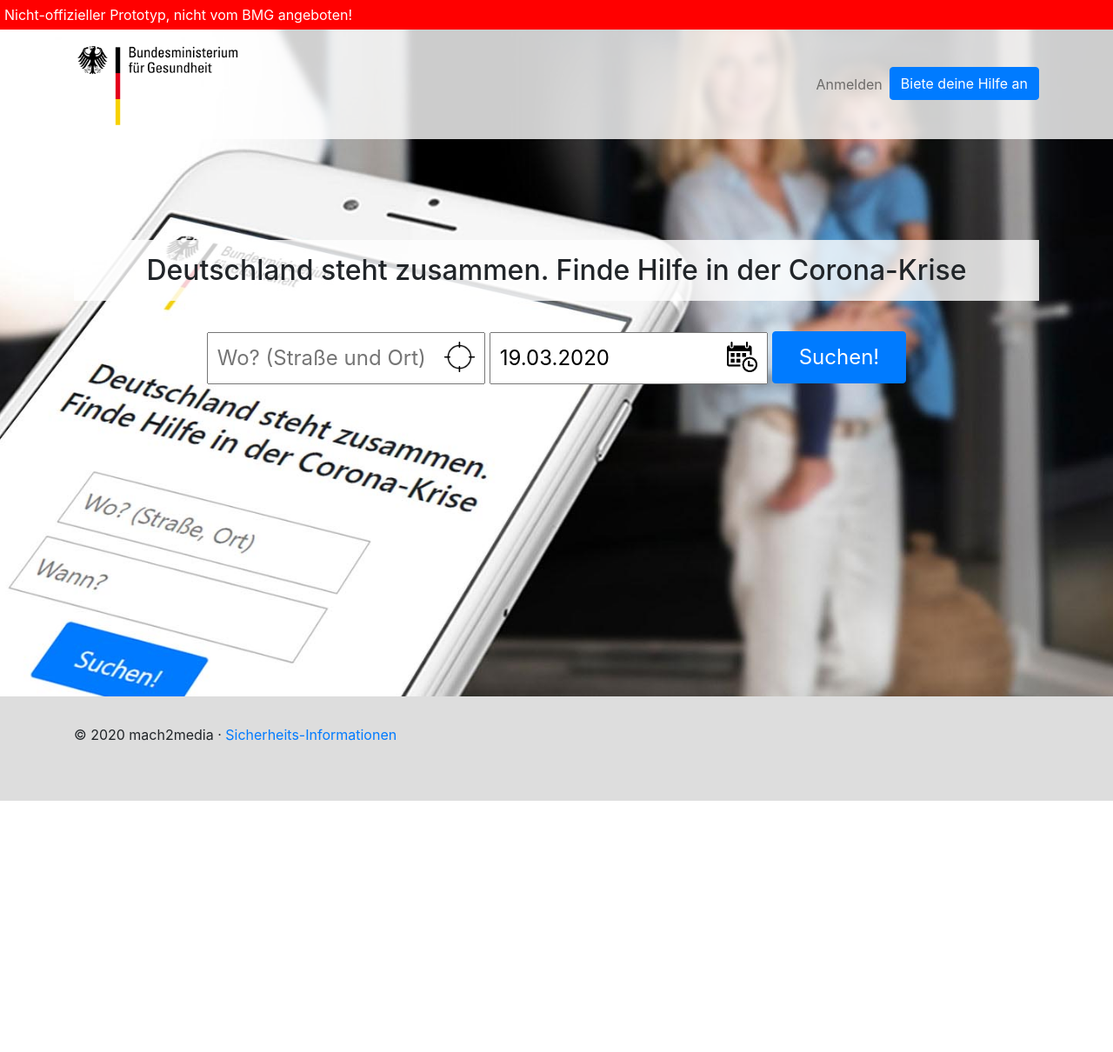
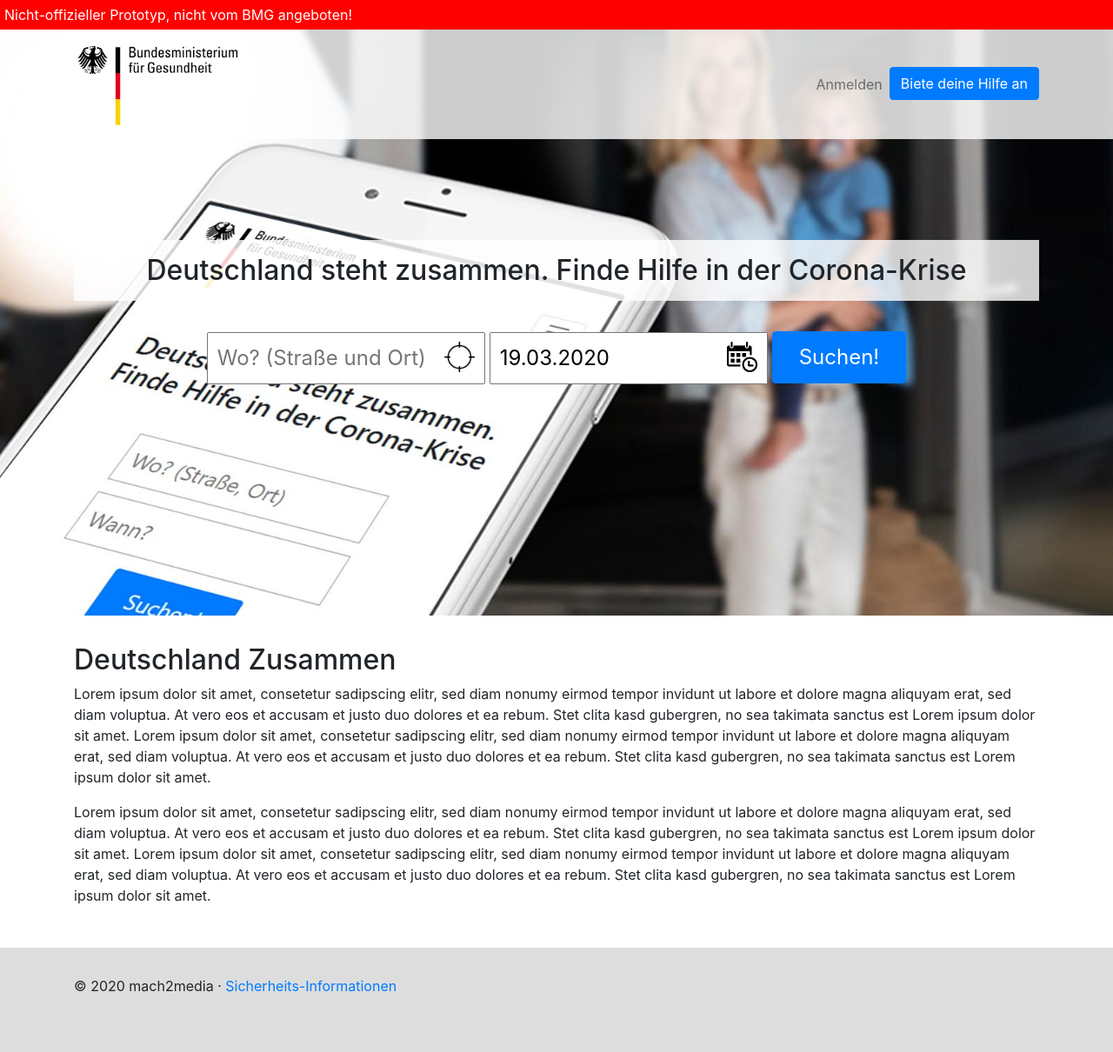
Before and after one commit to jlauinger/deutschland-zusammen, a Django app: page / in a window 1280 px wide. Shown: the whole page at 87% size. Before the commit the page ends 921 px from the top, so only its background shows below. Run offline with Django 3.2, Linux system fonts and the light colour scheme; some libraries are stand-ins or nearby versions.

Commit message:
introduce content below slideshow fold on search page

```diff
--- a/corona/offers/static/offers/styles.css
+++ b/corona/offers/static/offers/styles.css
@@ -16,10 +16,6 @@ footer {
     margin-top: 1rem;
     background-color: #ddd;
 }
-body.bg-image footer {
-    position: absolute;
-    bottom: -120px;
-}
 
 .navbar {
     width: 100%;
@@ -30,11 +26,19 @@ body {
     position: relative;
 }
 
-body.bg-image {
+.bg-image {
+    min-height: 100%;
+    margin-top: -126px;
+    padding-top: 126px;
+    padding-bottom: 2rem;
     background-image: url('images/bild-1.jpg');
     background-position: center;
     background-repeat: no-repeat;
     background-size: cover;
+}
+
+.content-below-fold {
+    padding: 2rem 0 1rem 0;
 }
 
 .navbar-light {
--- a/corona/offers/templates/offers/home.html
+++ b/corona/offers/templates/offers/home.html
@@ -2,9 +2,8 @@
 {% load bootstrap4 %}
 {% load static %}
 
-{% block bodyclass %}bg-image{% endblock %}
-
 {% block content %}
+    <div class="bg-image">
         <div class="container padding-top-1">
             <div class="search-form">
                 <div class="inner-search">
@@ -32,6 +31,20 @@
                 </div>
             </div>
         </div>
+    </div>
+
+    <div class="content-below-fold">
+        <div class="container">
+            <h2>Deutschland Zusammen</h2>
+
+            <p>
+                Lorem ipsum dolor sit amet, consetetur sadipscing elitr, sed diam nonumy eirmod tempor invidunt ut labore et dolore magna aliquyam erat, sed diam voluptua. At vero eos et accusam et justo duo dolores et ea rebum. Stet clita kasd gubergren, no sea takimata sanctus est Lorem ipsum dolor sit amet. Lorem ipsum dolor sit amet, consetetur sadipscing elitr, sed diam nonumy eirmod tempor invidunt ut labore et dolore magna aliquyam erat, sed diam voluptua. At vero eos et accusam et justo duo dolores et ea rebum. Stet clita kasd gubergren, no sea takimata sanctus est Lorem ipsum dolor sit amet.
+            </p>
+            <p>
+                Lorem ipsum dolor sit amet, consetetur sadipscing elitr, sed diam nonumy eirmod tempor invidunt ut labore et dolore magna aliquyam erat, sed diam voluptua. At vero eos et accusam et justo duo dolores et ea rebum. Stet clita kasd gubergren, no sea takimata sanctus est Lorem ipsum dolor sit amet. Lorem ipsum dolor sit amet, consetetur sadipscing elitr, sed diam nonumy eirmod tempor invidunt ut labore et dolore magna aliquyam erat, sed diam voluptua. At vero eos et accusam et justo duo dolores et ea rebum. Stet clita kasd gubergren, no sea takimata sanctus est Lorem ipsum dolor sit amet.
+            </p>
+        </div>
+    </div>
 
     <script>
         $(function () {
@@ -54,7 +67,7 @@
 
             var cycle = function() {
                 index = (index + 1) % images.length;
-                $('body').css({'background-image': 'url("'+images[index]+'")'});
+                $('.bg-image').css({'background-image': 'url("'+images[index]+'")'});
                 setTimeout(cycle, period);
             };
 
```
Lines whose indentation alone changed are shown as unchanged.
